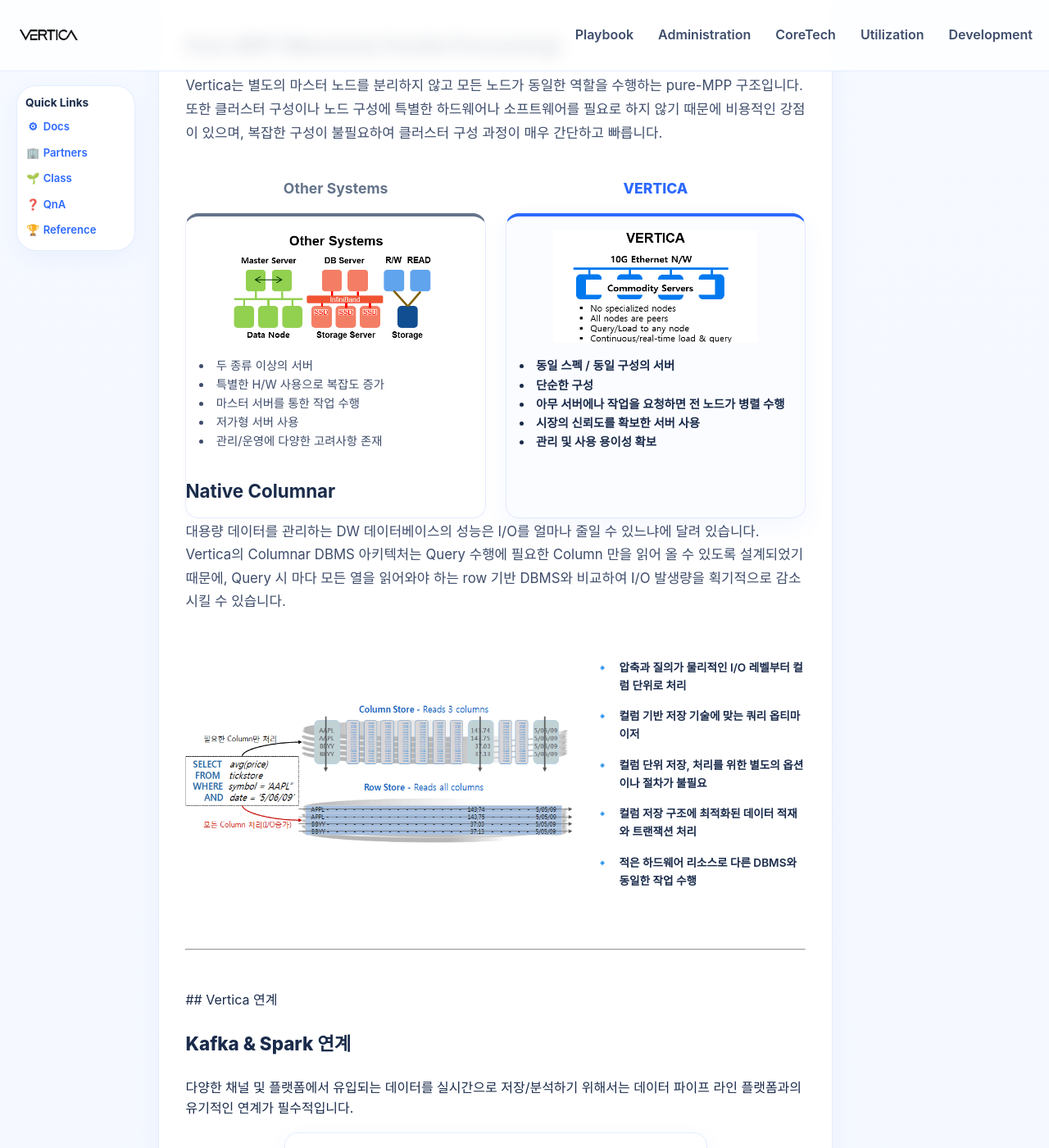
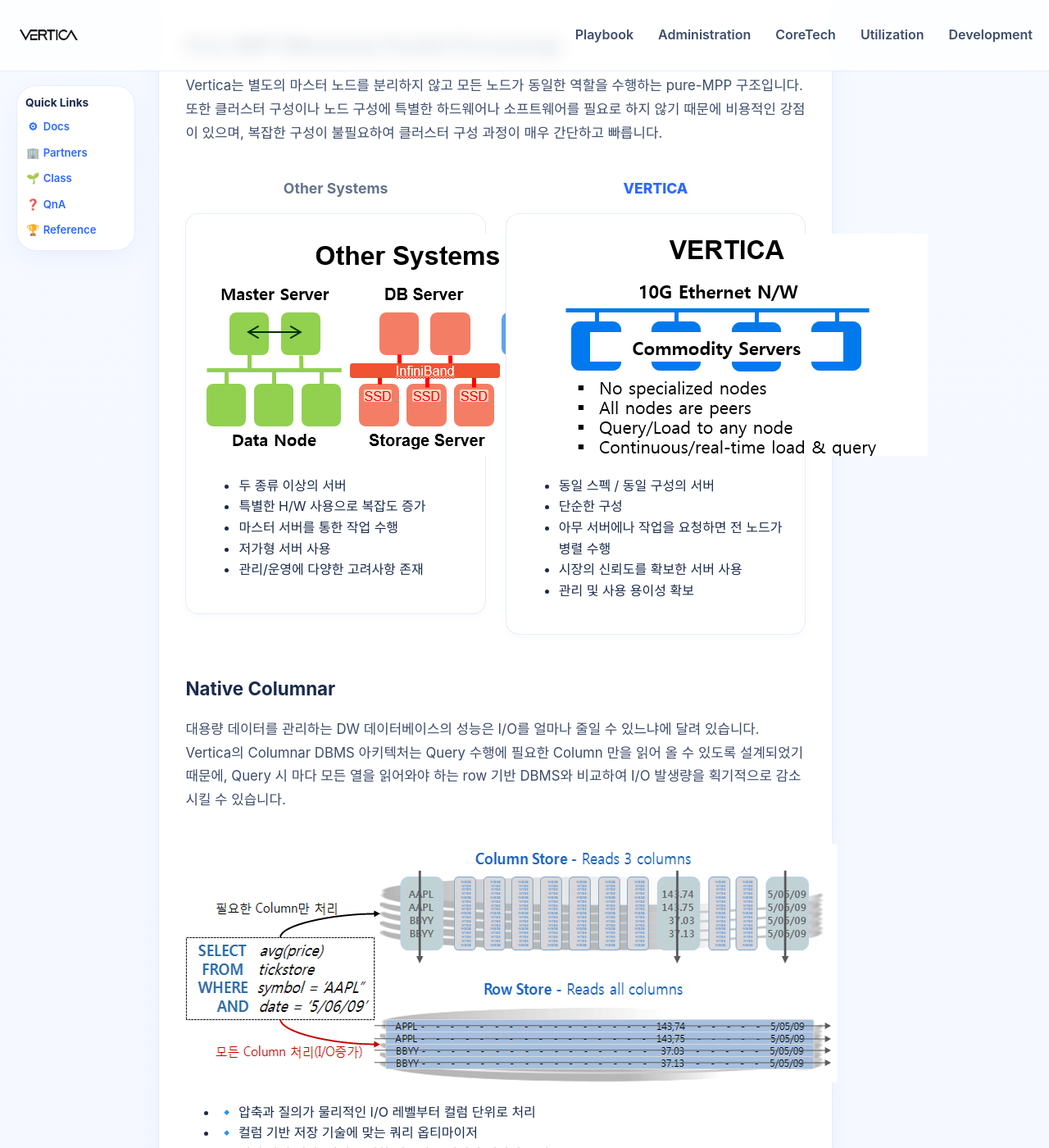
Before and after one commit to JIN0326/vertica_blog, a Jekyll site: the page built from 01playbook.md, in a window 1280 px wide and 1400 px high, scrolled down 3359 px. Shown: the whole window at 82% size. Built offline with Jekyll 4.4.1, drawn with Linux system fonts in a browser that asks for light colours; our own code applies the rules of GitHub Pages for plain Markdown files.

Commit message:
Update blog content and styling

```diff
--- a/assets/css/style.css
+++ b/assets/css/style.css
@@ -779,11 +779,12 @@
   color: var(--accent-dark);
   margin-bottom: 0.5rem;
 }
+
 .comparison-grid {
   display: grid;
   grid-template-columns: repeat(auto-fit, minmax(300px, 1fr));
   gap: 24px;
-}
+  margin-bottom: 3rem;
 
 .comparison-column__title {
   text-align: center;
@@ -802,15 +803,15 @@
   display: flex;
   flex-direction: column;
   align-items: center;
-  height: 100%;
+  height: fit-content;
   text-align: center;
-  padding: 1rem 1rem 0.5rem;
+  padding: 1rem 1rem 1.5rem;
 }
 
 .comparison-grid .card img {
-  max-width: 250px;
-  width: 80%;
-  margin: 0 auto 1rem;
+  max-width: 100%;
+  width: 95%;
+  margin: 0 auto 1.5rem;
 }
 
 .comparison-grid .card--other {
@@ -831,7 +832,6 @@
   color: var(--sub);
   margin: 0;
   padding: 0;
-  margin-bottom: 0 !important;
 }
 
 .comparison-grid .card--vertica ul {
```
